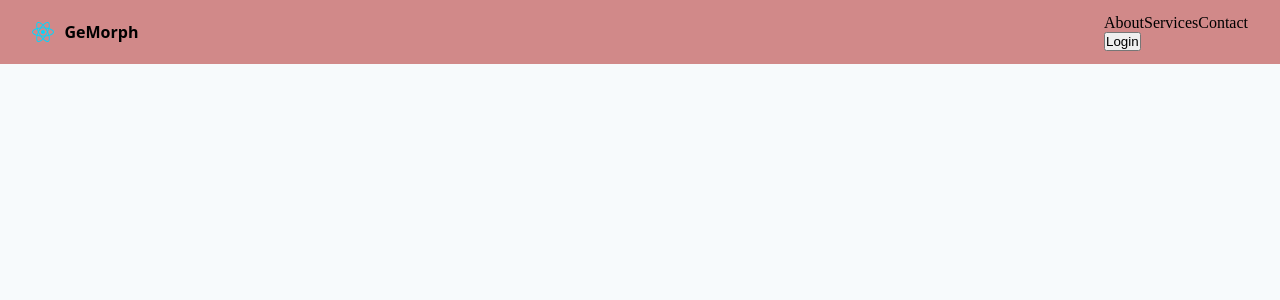
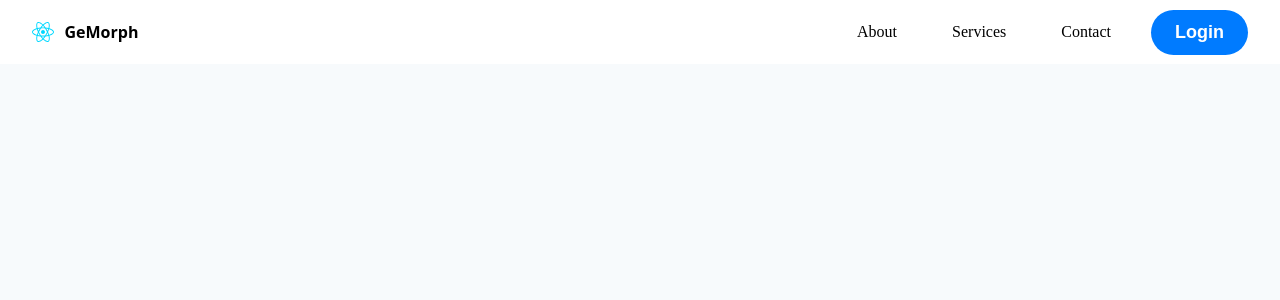
Before and after one commit to kh-hamz/mad, a React (Vite) app in the folder frntend/: page / in a window 1280 px wide. Shown: the top 300 px of the page. Built offline with nearby package versions, Linux system fonts and the light colour scheme.

Commit message:
navbar completed

```diff
--- a/frntend/src/App.css
+++ b/frntend/src/App.css
@@ -6,7 +6,7 @@
 
 .navbar {
   position: absolute;
-  background-color: #d18989;
+  background-color: #ffffff;
   height: 4rem;
   width: 100%;
 }
@@ -32,7 +32,8 @@
 }
 
 p {
-  font-family: system-ui, -apple-system, BlinkMacSystemFont, 'Segoe UI', Roboto, Oxygen, Ubuntu, Cantarell, 'Open Sans', 'Helvetica Neue', sans-serif;
+  font-family: system-ui, -apple-system, BlinkMacSystemFont, 'Segoe UI', Roboto, Oxygen, Ubuntu, Cantarell, 'Open Sans',
+   'Helvetica Neue', sans-serif;
   font-weight: 700;
 }
 
@@ -40,7 +41,51 @@ p {
   height: 20px;
 }
 
-a {
+.right-nav {
+  display: flex;
+  justify-content: center;
+  align-items: center;
+  gap: 30px;
+}
+
+.nav-links {
+  display: flex;
+  gap: 35px;
+}
+
+.nav-links a {
   text-decoration: none;
-  color: #000000;
+  color: black;
+  font-family: serif;
+  font-size: 16px;
+  padding: 5px 10px;
+  transition: background-color 0.3s ease, color 0.3s ease;
 }
+
+.nav-links a:hover {
+  background-color: #c6d0d8;
+  color: white;
+  border-radius: 5px;
+}
+
+.login-btn {
+  display: flex;
+  justify-content: center;
+  align-items: center;
+  background-color: #007bff;
+  color: white;
+  font-size: 18px;
+  font-weight: bold;
+  padding: 12px 24px;
+  border: none;
+  border-radius: 40px;
+  cursor: pointer;
+  transition: background-color 0.3s ease, transform 0.2s ease;
+  display: inline-block;
+  text-align: center;
+}
+
+.login-btn:hover {
+  background-color: #0056b3;
+  transform: scale(1.02);
+}
--- a/frntend/src/App.tsx
+++ b/frntend/src/App.tsx
@@ -19,7 +19,7 @@ function App() {
                 <a href="#">Services</a>
                 <a href="#">Contact</a>
               </div>
-              <button className='login-button'>
+              <button className='login-btn'>
                 Login
               </button>
             </div>
```
